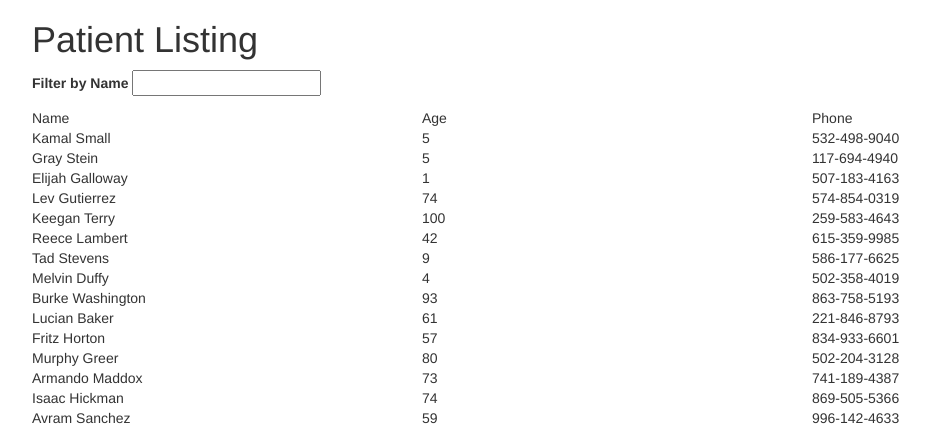
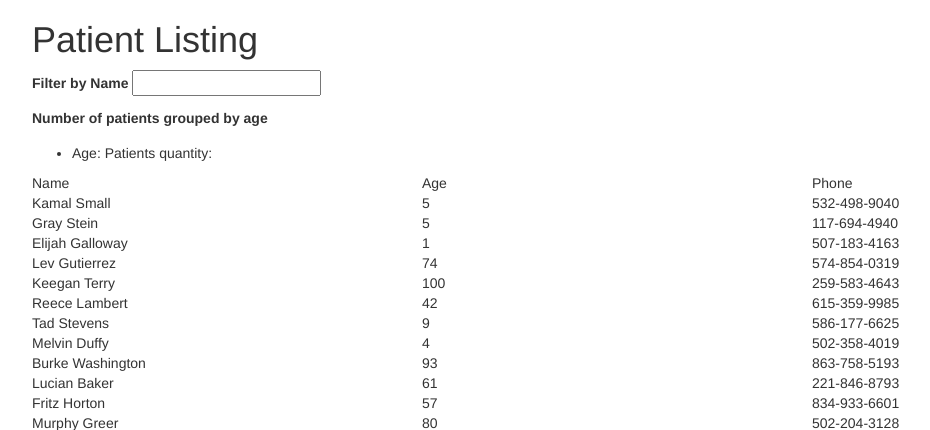
Before and after one commit to petervavro/elpais-test, a PHP site: page / in a window 1280 px wide. Shown: the top 430 px of the page, without its empty margins (38-968 px from the left). Run offline with PHP 8.4, Linux system fonts and the light colour scheme; data comes from the database, SQL or seed files in the repository.

Commit message:
Se agrega punto adicional de SQL

```diff
--- a/index.php
+++ b/index.php
@@ -31,13 +31,21 @@
             <input type="text" name="patient_filter" />
         </p>
 
+        <p>
+            <label for="patient_filter">Number of patients grouped by age</label>
+            <ul>
+                <!-- Punto 3 Listar numero de paciente por edades -->
+                <li><span>Age:  </span><span>Patients quantity: </span></li>
+            </ul>
+        </p>
+
         <div class="row">
             <div class="col-xs-4">Name</div>
             <div class="col-xs-4">Age</div>
             <div class="col-xs-4">Phone</div>
         </div>
 
-
+        <!-- Punto 4 Esconde la columna Age para móviles -->
         <?php foreach($patients as $patient): ?>
             <div class="row">
                 <div class="col-xs-4"><?php echo $patient->patient_name; ?></div>
```
Also changed, not shown: README.md.
